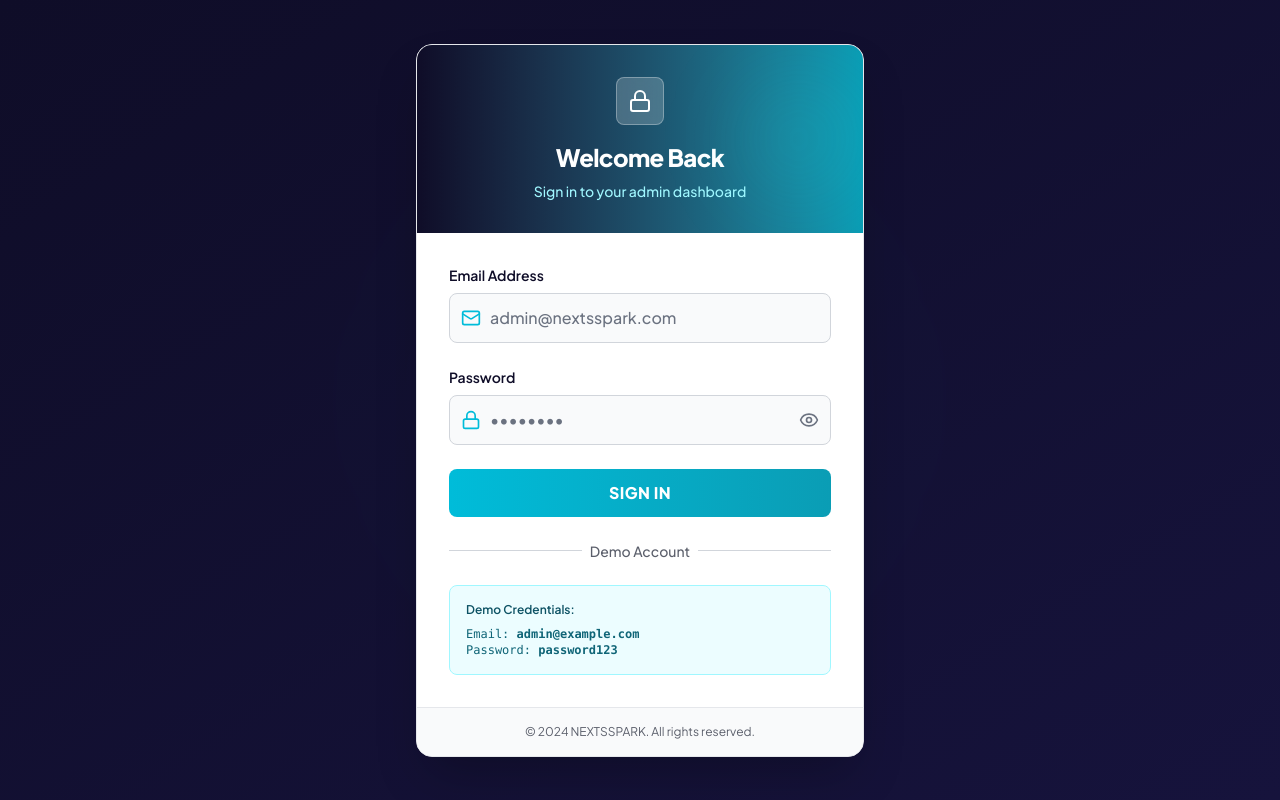
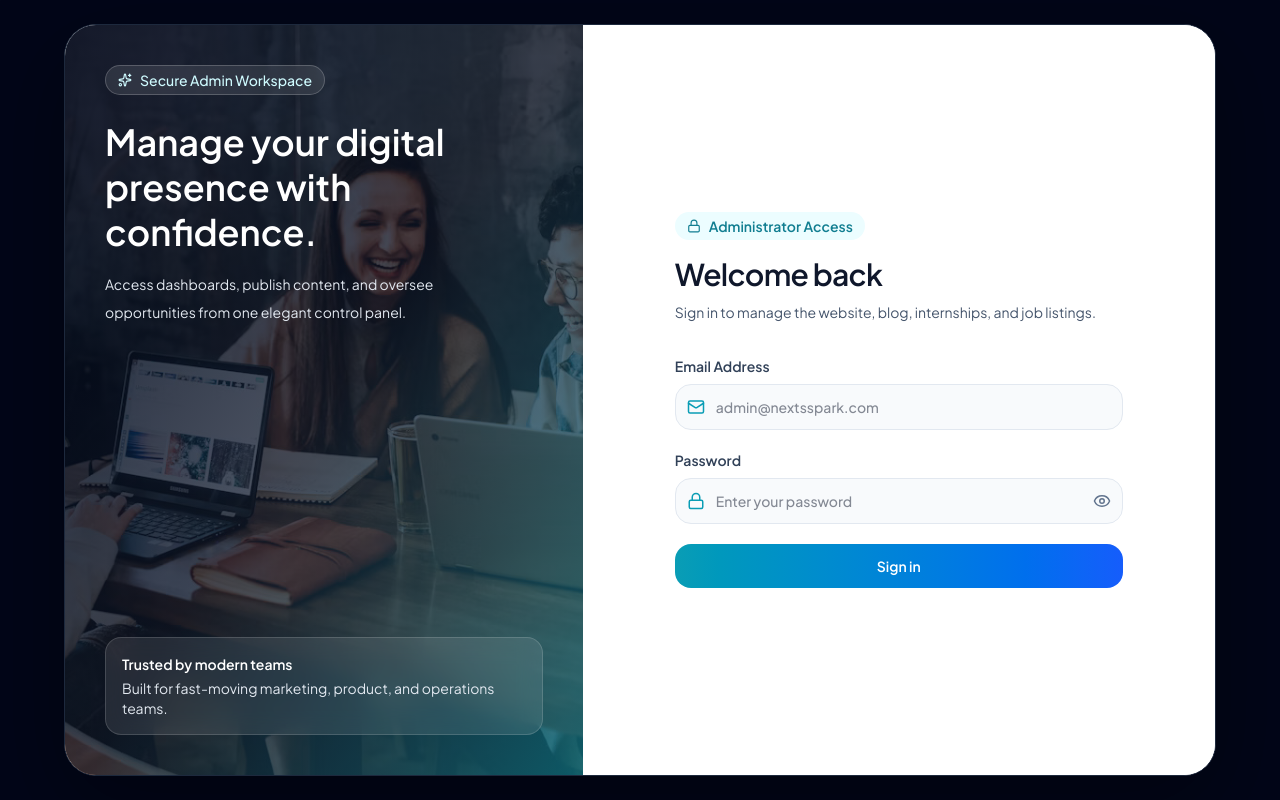
Before and after one commit to NextsSpark/nextsspark, a Next.js app: page /admin/login in a window 1280 px wide. Built offline with nearby package versions, Linux system fonts and the light colour scheme.

Commit message:
redesign login page

```diff
--- a/app/admin/(auth)/login/page.tsx
+++ b/app/admin/(auth)/login/page.tsx
@@ -2,7 +2,8 @@
 
 import { useState } from 'react';
 import { useRouter } from 'next/navigation';
-import { Lock, Mail, Eye, EyeOff } from 'lucide-react';
+import { Lock, Mail, Eye, EyeOff, Sparkles } from 'lucide-react';
+import Image from 'next/image';
 
 export default function LoginPage() {
   const router = useRouter();
@@ -40,152 +41,129 @@ export default function LoginPage() {
       router.push('/admin');
       router.refresh();
     } catch (err) {
-      setError(
-        err instanceof Error ? err.message : 'Something went wrong'
-      );
+      setError(err instanceof Error ? err.message : 'Something went wrong');
     } finally {
       setLoading(false);
     }
   }
 
   return (
-    <div className="min-h-screen bg-linear-to-br from-navy-900 to-navy-800 flex items-center justify-center p-4">
-      {/* Animated background elements */}
-      <div className="absolute top-1/2 left-1/2 transform -translate-x-1/2 -translate-y-1/2 w-96 h-96 bg-cyan-500/10 rounded-full mix-blend-screen blur-3xl animate-pulseGlow"></div>
+    <div className="min-h-screen bg-slate-950 px-4 py-6 sm:px-6 lg:px-8 lg:py-6 ">
+      <div className="mx-auto flex min-h-[calc(100vh-3rem)] max-w-6xl overflow-hidden rounded-4xl border border-slate-800 bg-white shadow-[0_30px_90px_rgba(0,0,0,0.35)]">
+        <div className="relative hidden w-[45%] flex-col justify-between overflow-hidden lg:flex">
+          <Image
+            src="/Login.jpg"
+            width={600}
+            height={600}
+            alt="Team collaborating on a project"
+            className="absolute inset-0 h-full w-full object-cover"
+          />
+          <div className="absolute inset-0 bg-linear-to-br from-slate-950/90 via-slate-900/70 to-cyan-700/70" />
 
-      {/* Login Card */}
-      <div className="w-full max-w-md relative z-10">
-        <div className="bg-white rounded-2xl shadow-2xl border border-gray-200 overflow-hidden">
-          {/* Header */}
-          <div className="bg-linear-to-r from-navy-900 to-cyan-600 px-8 py-8 text-white relative overflow-hidden">
-            <div className="absolute top-1/2 right-0 transform -translate-y-1/2 w-32 h-32 bg-cyan-400/10 rounded-full blur-2xl"></div>
+          <div className="relative z-10 p-10">
+            <div className="inline-flex items-center gap-2 rounded-full border border-white/20 bg-white/10 px-3 py-1 text-sm font-medium text-cyan-100 backdrop-blur-sm">
+              <Sparkles size={14} />
+              <span>Secure Admin Workspace</span>
+            </div>
+            <h1 className="mt-6 max-w-sm text-4xl font-semibold leading-tight text-white">
+              Manage your digital presence with confidence.
+            </h1>
+            <p className="mt-4 max-w-sm text-sm leading-7 text-slate-200">
+              Access dashboards, publish content, and oversee opportunities from one elegant control panel.
+            </p>
+          </div>
 
-            <div className="relative z-10 flex items-center justify-center space-x-3 mb-4">
-              <div className="w-12 h-12 bg-white/20 backdrop-blur-md rounded-lg flex items-center justify-center border border-white/30">
-                <Lock size={24} className="text-white" />
+          <div className="relative z-10 p-10">
+            <div className="rounded-2xl border border-white/15 bg-white/10 p-4 backdrop-blur-md">
+              <p className="text-sm font-semibold text-white">Trusted by modern teams</p>
+              <p className="mt-1 text-sm text-slate-200">Built for fast-moving marketing, product, and operations teams.</p>
+            </div>
           </div>
         </div>
 
-            <h1 className="text-2xl font-extrabold text-center tracking-tight mb-2">
-              Welcome Back
-            </h1>
-            <p className="text-center text-cyan-200 text-sm font-medium">
-              Sign in to your admin dashboard
+        <div className="flex w-full items-center justify-center bg-white px-6 py-10 sm:px-8 lg:w-[55%] lg:px-10">
+          <div className="w-full max-w-md">
+            <div className="mb-8">
+              <div className="inline-flex items-center rounded-full bg-cyan-50 px-3 py-1 text-sm font-semibold text-cyan-700">
+                <Lock size={14} className="mr-2" />
+                Administrator Access
+              </div>
+              <h2 className="mt-4 text-3xl font-semibold tracking-tight text-slate-900">
+                Welcome back
+              </h2>
+              <p className="mt-2 text-sm leading-6 text-slate-600">
+                Sign in to manage the website, blog, internships, and job listings.
               </p>
             </div>
 
-          {/* Form */}
-          <form onSubmit={handleSubmit} className="px-8 py-8 space-y-6">
-            {/* Email Field */}
+            <form onSubmit={handleSubmit} className="space-y-5">
               <div>
-              <label htmlFor="email" className="block text-sm font-semibold text-navy-900 mb-2">
+                <label htmlFor="email" className="mb-2 block text-sm font-semibold text-slate-700">
                   Email Address
                 </label>
                 <div className="relative">
-                <Mail className="absolute left-3 top-1/2 transform -translate-y-1/2 text-cyan-500" size={20} />
+                  <Mail className="absolute left-3 top-1/2 -translate-y-1/2 text-cyan-600" size={18} />
                   <input
                     id="email"
                     type="email"
                     placeholder="admin@nextsspark.com"
                     value={email}
                     onChange={(e) => setEmail(e.target.value)}
-                  className="w-full pl-10 pr-4 py-3 border border-gray-300 rounded-lg focus:outline-none focus:ring-2 focus:ring-cyan-500 focus:border-transparent bg-gray-50 font-medium text-gray-900 placeholder-gray-500 transition-all duration-200"
+                    className="w-full rounded-2xl border border-slate-200 bg-slate-50 py-3 pl-10 pr-4 text-sm font-medium text-slate-900 outline-none transition focus:border-cyan-500 focus:bg-white focus:ring-2 focus:ring-cyan-100"
                     required
                   />
                 </div>
               </div>
 
-            {/* Password Field */}
               <div>
-              <label htmlFor="password" className="block text-sm font-semibold text-navy-900 mb-2">
+                <label htmlFor="password" className="mb-2 block text-sm font-semibold text-slate-700">
                   Password
                 </label>
                 <div className="relative">
-                <Lock className="absolute left-3 top-1/2 transform -translate-y-1/2 text-cyan-500" size={20} />
+                  <Lock className="absolute left-3 top-1/2 -translate-y-1/2 text-cyan-600" size={18} />
                   <input
                     id="password"
                     type={showPassword ? 'text' : 'password'}
-                  placeholder="••••••••"
+                    placeholder="Enter your password"
                     value={password}
                     onChange={(e) => setPassword(e.target.value)}
-                  className="w-full pl-10 pr-12 py-3 border border-gray-300 rounded-lg focus:outline-none focus:ring-2 focus:ring-cyan-500 focus:border-transparent bg-gray-50 font-medium text-gray-900 placeholder-gray-500 transition-all duration-200"
+                    className="w-full rounded-2xl border border-slate-200 bg-slate-50 py-3 pl-10 pr-12 text-sm font-medium text-slate-900 outline-none transition focus:border-cyan-500 focus:bg-white focus:ring-2 focus:ring-cyan-100"
                     required
                   />
                   <button
                     type="button"
                     onClick={() => setShowPassword(!showPassword)}
-                  className="absolute right-3 top-1/2 transform -translate-y-1/2 text-gray-500 hover:text-cyan-600 transition-colors"
+                    className="absolute right-3 top-1/2 -translate-y-1/2 text-slate-500 transition hover:text-cyan-600"
                   >
-                  {showPassword ? <EyeOff size={20} /> : <Eye size={20} />}
+                    {showPassword ? <EyeOff size={18} /> : <Eye size={18} />}
                   </button>
                 </div>
               </div>
 
-            {/* Error Message */}
               {error && (
-              <div className="p-4 bg-red-50 border border-red-200 rounded-lg">
-                <p className="text-red-700 font-medium text-sm">{error}</p>
+                <div className="rounded-2xl border border-red-200 bg-red-50 px-4 py-3 text-sm font-medium text-red-700">
+                  {error}
                 </div>
               )}
 
-            {/* Submit Button */}
               <button
                 type="submit"
                 disabled={loading}
-              className={`w-full py-3 px-4 rounded-lg font-extrabold text-white text-base tracking-wide uppercase transition-all duration-200 flex items-center justify-center space-x-2 ${
+                className={`flex w-full items-center justify-center rounded-2xl px-4 py-3 text-sm font-semibold text-white transition ${
                   loading
-                  ? 'bg-gray-400 cursor-not-allowed'
-                  : 'bg-linear-to-r from-cyan-500 to-cyan-600 hover:shadow-lg hover:from-cyan-600 hover:to-cyan-700 active:scale-95'
+                    ? 'cursor-not-allowed bg-slate-400'
+                    : 'bg-linear-to-r from-cyan-600 to-blue-600 hover:shadow-lg hover:from-cyan-700 hover:to-blue-700'
                 }`}
               >
-              <span>{loading ? 'Signing in...' : 'Sign In'}</span>
+                <span>{loading ? 'Signing in...' : 'Sign in'}</span>
                 {loading && (
-                <svg className="animate-spin h-5 w-5" viewBox="0 0 24 24">
-                  <circle
-                    className="opacity-25"
-                    cx="12"
-                    cy="12"
-                    r="10"
-                    stroke="currentColor"
-                    strokeWidth="4"
-                    fill="none"
-                  />
-                  <path
-                    className="opacity-75"
-                    fill="currentColor"
-                    d="M4 12a8 8 0 018-8V0C5.373 0 0 5.373 0 12h4zm2 5.291A7.962 7.962 0 014 12H0c0 3.042 1.135 5.824 3 7.938l3-2.647z"
-                  />
+                  <svg className="ml-2 h-5 w-5 animate-spin" viewBox="0 0 24 24">
+                    <circle className="opacity-25" cx="12" cy="12" r="10" stroke="currentColor" strokeWidth="4" fill="none" />
+                    <path className="opacity-75" fill="currentColor" d="M4 12a8 8 0 018-8V0C5.373 0 0 5.373 0 12h4zm2 5.291A7.962 7.962 0 014 12H0c0 3.042 1.135 5.824 3 7.938l3-2.647z" />
                   </svg>
                 )}
               </button>
-
-            {/* Divider */}
-            <div className="relative">
-              <div className="absolute inset-0 flex items-center">
-                <div className="w-full border-t border-gray-300"></div>
-              </div>
-              <div className="relative flex justify-center text-sm">
-                <span className="px-2 bg-white text-gray-600 font-medium">Demo Account</span>
-              </div>
-            </div>
-
-            {/* Demo Credentials */}
-            <div className="bg-cyan-50 p-4 rounded-lg border border-cyan-200">
-              <p className="text-xs font-semibold text-cyan-900 mb-2">Demo Credentials:</p>
-              <p className="text-xs text-cyan-800 font-mono">
-                Email: <span className="font-bold">admin@example.com</span>
-              </p>
-              <p className="text-xs text-cyan-800 font-mono">
-                Password: <span className="font-bold">password123</span>
-              </p>
-            </div>
             </form>
-
-          {/* Footer */}
-          <div className="px-8 py-4 bg-gray-50 border-t border-gray-200 text-center">
-            <p className="text-xs text-gray-600">
-              © 2024 NEXTSSPARK. All rights reserved.
-            </p>
           </div>
         </div>
       </div>
--- a/app/contact/page.tsx
+++ b/app/contact/page.tsx
@@ -120,7 +120,7 @@ const Contact = () => {
 
               <h1 className="text-5xl md:text-6xl font-extrabold leading-tight tracking-tight mb-6">
                 Start a <br />
-                <span className="gradient-text bg-gradient-to-r from-white via-cyan-200 to-cyan-400">
+                <span className="gradient-text bg-linear-to-r from-white via-cyan-200 to-cyan-400">
                   Conversation
                 </span>
               </h1>
@@ -137,7 +137,7 @@ const Contact = () => {
                   { icon: Clock, label: 'Mon – Fri, 9 AM – 6 PM PKT', href: null },
                 ].map(({ icon: Icon, label, href }) => (
                   <div key={label} className="flex items-center space-x-4 group">
-                    <div className="w-10 h-10 rounded-xl bg-white/5 border border-white/10 flex items-center justify-center text-cyan-400 group-hover:bg-cyan-500/10 group-hover:border-cyan-400/30 transition-all duration-200 flex-shrink-0">
+                    <div className="w-10 h-10 rounded-xl bg-white/5 border border-white/10 flex items-center justify-center text-cyan-400 group-hover:bg-cyan-500/10 group-hover:border-cyan-400/30 transition-all duration-200 shrink-0">
                       <Icon size={17} />
                     </div>
                     {href ? (
@@ -169,7 +169,7 @@ const Contact = () => {
             </div>
 
             {/* ── Right: Contact Form ── */}
-            <div className="bg-white/[0.04] border border-white/10 rounded-3xl p-8 md:p-10 backdrop-blur-sm">
+            <div className="bg-white/4 border border-white/10 rounded-3xl p-8 md:p-10 backdrop-blur-sm">
               {submitStatus === 'success' ? (
                 <div className="flex flex-col items-center justify-center py-16 text-center">
                   <div className="w-16 h-16 bg-cyan-500/15 border border-cyan-400/30 rounded-2xl flex items-center justify-center mb-5">
@@ -344,7 +344,7 @@ const Contact = () => {
                 key={i}
                 className="group bg-white rounded-2xl p-7 border border-gray-200/60 hover:border-cyan-400 hover:shadow-lg transition-all duration-300 glow-card"
               >
-                <div className={`w-10 h-1.5 rounded-full bg-gradient-to-r ${item.accent} mb-5 group-hover:w-14 transition-all duration-300`} />
+                <div className={`w-10 h-1.5 rounded-full bg-linear-to-r ${item.accent} mb-5 group-hover:w-14 transition-all duration-300`} />
                 <h3 className="font-bold text-navy-800 text-base mb-2">{item.title}</h3>
                 <p className="text-gray-500 text-sm leading-relaxed">{item.desc}</p>
               </div>
@@ -407,7 +407,7 @@ const Contact = () => {
                   </span>
                   <ChevronDown
                     size={18}
-                    className={`text-gray-400 flex-shrink-0 ml-4 transition-transform duration-300 ${openFaq === i ? 'rotate-180 text-cyan-500' : ''}`}
+                    className={`text-gray-400 shrink-0 ml-4 transition-transform duration-300 ${openFaq === i ? 'rotate-180 text-cyan-500' : ''}`}
                   />
                 </button>
                 <div
--- a/app/page.tsx
+++ b/app/page.tsx
@@ -110,7 +110,7 @@ const Home = () => {
                 <div className="absolute -inset-4 bg-cyan-500/20 blur-3xl rounded-2xl opacity-40 group-hover:opacity-70 transition duration-700 pointer-events-none"></div>
 
                 {/* Card */}
-                <div className="relative overflow-hidden rounded-3xl border border-white/10 bg-linear-to-br from-gray-900 via-[#0F172A] to-[#020617] shadow-2xl h-80 sm:h-96 md:h-[520px]">
+                <div className="relative overflow-hidden rounded-3xl border border-white/10 bg-linear-to-br from-gray-900 via-[#0F172A] to-[#020617] shadow-2xl h-80 sm:h-96 md:h-130">
 
                   {/* Dashboard Image */}
                   <img
```
Also changed, not shown: public/Login.jpg (added), 1 other file (tests, documents, lock files or other folders). Lines whose indentation alone changed are shown as unchanged.
